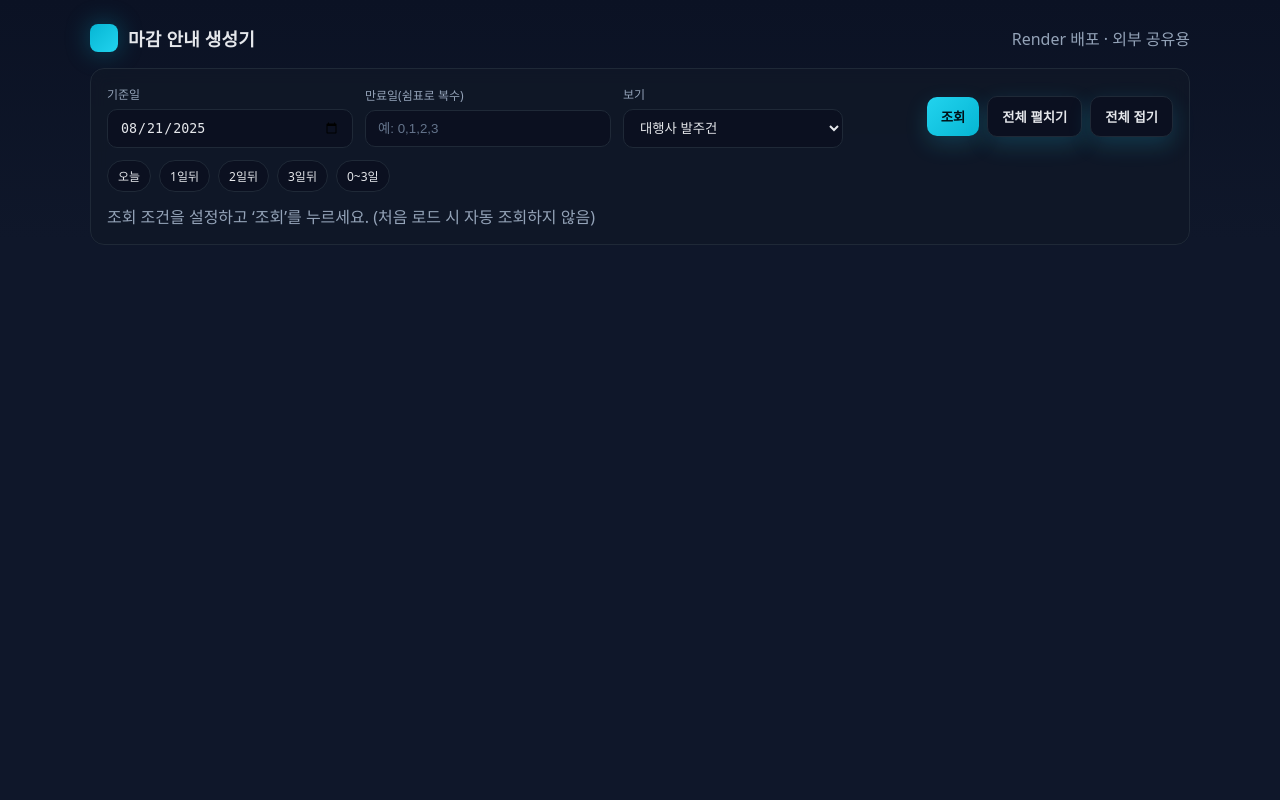
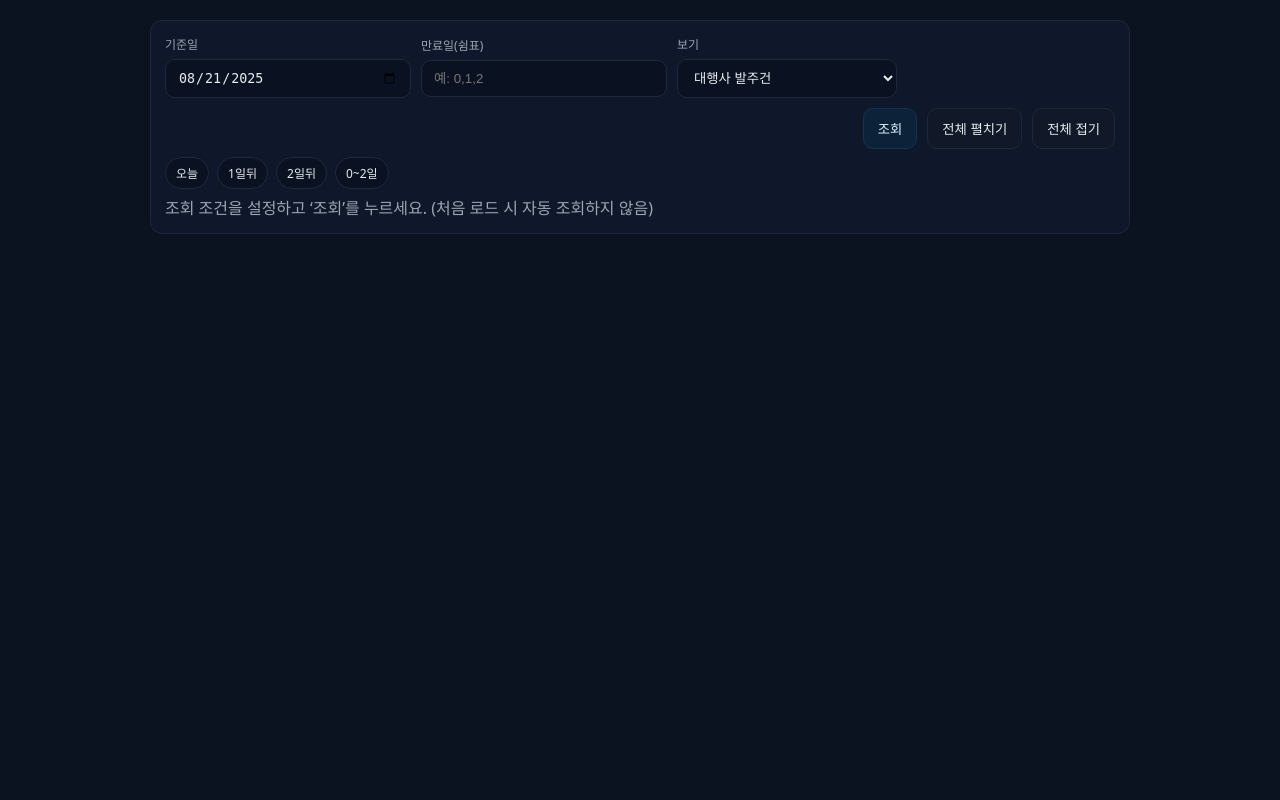
Before and after one commit to qwerpoiuqqq/jtwolab-DeadlineNotifier, a Flask app: page / in a window 1280 px wide. Run offline with Flask 3, Linux system fonts and the light colour scheme.

Commit message:
UI 업데이트2

```diff
--- a/templates/index.html
+++ b/templates/index.html
@@ -6,84 +6,52 @@
     <title>마감 안내 생성기</title>
     <style>
       :root{
-        --bg:#0f172a;        /* slate-900 */
-        --panel:#111827;     /* gray-900 */
-        --muted:#94a3b8;     /* slate-400 */
-        --text:#e5e7eb;      /* gray-200 */
-        --accent:#22d3ee;    /* cyan-400 */
-        --accent-2:#06b6d4;  /* cyan-500 */
-        --border:#1f2937;    /* gray-800 */
-        --success:#16a34a;   /* green-600 */
+        --bg:#0b1220; --panel:#0f172a; --muted:#9aa6b2; --text:#e7ecef;
+        --line:#1e293b; --accent:#0ea5e9; --btn:#111827;
       }
       html,body{height:100%}
-      body{
-        margin:0; background:linear-gradient(180deg,#0b1224, #0f172a 30%);
-        color:var(--text); font-family: ui-sans-serif, system-ui, "Segoe UI", Roboto, "Noto Sans KR", Arial, "Apple SD Gothic Neo";
-      }
-      .container{ max-width:1100px; margin:0 auto; padding:24px; }
-      .header{ display:flex; align-items:center; justify-content:space-between; margin-bottom:16px; }
-      .brand{ display:flex; align-items:center; gap:10px; }
-      .brand-badge{ width:28px; height:28px; border-radius:8px; background:linear-gradient(135deg,#06b6d4,#22d3ee); box-shadow:0 0 24px rgba(6,182,212,.35); }
-      .brand-title{ font-weight:800; letter-spacing:.2px; font-size:18px; }
-      .panel{ background:rgba(17,24,39,.75); backdrop-filter: blur(8px); border:1px solid var(--border); border-radius:14px; padding:16px; }
-      .row{ display:flex; flex-wrap:wrap; gap:12px; align-items:center; }
-      .row + .row{ margin-top:12px; }
-      label{ font-size:12px; color:var(--muted); display:block; margin-bottom:6px; }
-      input[type="text"],input[type="date"],select{
-        background:#0b1020; color:var(--text); border:1px solid var(--border); border-radius:10px;
-        padding:10px 12px; min-width:220px; outline:none;
-      }
-      input::placeholder{ color:#64748b; }
-      .btn{
-        border:none; padding:10px 14px; border-radius:10px; cursor:pointer; font-weight:600;
-        color:#001017; background:linear-gradient(135deg,var(--accent),var(--accent-2));
-        box-shadow:0 8px 22px rgba(34,211,238,.18); transition:.2s;
-      }
-      .btn:hover{ transform:translateY(-1px); box-shadow:0 12px 26px rgba(34,211,238,.25); }
-      .chips{ display:flex; gap:8px; flex-wrap:wrap; }
-      .chip{ font-size:12px; color:var(--text); border:1px solid var(--border); background:#0b1020; padding:6px 10px; border-radius:999px; cursor:pointer; }
-      .muted{ color:var(--muted); }
-      .summary{ display:flex; gap:10px; flex-wrap:wrap; }
-      .pill{ background:#0b1020; border:1px solid var(--border); color:var(--text); padding:6px 10px; border-radius:999px; font-size:12px; }
-      .agency{ border:1px solid var(--border); border-radius:14px; padding:14px; background:rgba(9,12,24,.7); }
-      .agency-head{ display:flex; align-items:center; justify-content:space-between; margin-bottom:8px; }
-      .agency-name{ font-weight:700; font-size:15px; letter-spacing:.3px; }
-      .copy-area{ background:#0b1020; border:1px dashed #1b2543; padding:12px; border-radius:10px; white-space:pre-wrap; font-family: ui-monospace, SFMono-Regular, Menlo, Consolas, "Courier New"; color:#dbeafe; }
-      .grid{ display:grid; gap:12px; }
-      @media(min-width:900px){ .grid{ grid-template-columns:1fr 1fr; } }
-
+      body{margin:0;background:var(--bg);color:var(--text);font-family:ui-sans-serif,system-ui,"Noto Sans KR",Arial}
+      .container{max-width:980px;margin:0 auto;padding:20px}
+      .hstack{display:flex;gap:10px;align-items:center;flex-wrap:wrap}
+      .panel{background:var(--panel);border:1px solid var(--line);border-radius:12px;padding:14px}
+      label{display:block;font-size:12px;color:var(--muted);margin-bottom:6px}
+      input[type="text"],input[type="date"],select{background:#0a1222;color:var(--text);border:1px solid var(--line);border-radius:10px;padding:10px 12px;min-width:220px}
+      .btn{border:1px solid var(--line);background:var(--btn);color:var(--text);padding:10px 14px;border-radius:10px;cursor:pointer}
+      .btn-primary{background:#0c2238;border-color:#14324f;color:#dff3ff}
+      .chips{display:flex;gap:8px;flex-wrap:wrap}
+      .chip{border:1px solid var(--line);background:#0a1222;color:var(--text);padding:6px 10px;border-radius:999px;cursor:pointer;font-size:12px}
+      .muted{color:var(--muted)}
+      .pill{border:1px solid var(--line);background:#0a1222;color:var(--text);padding:6px 10px;border-radius:999px;font-size:12px}
+      .grid{display:grid;gap:12px}
+      @media(min-width:900px){.grid{grid-template-columns:1fr 1fr}}
+      .card{background:#0a1222;border:1px solid var(--line);border-radius:12px;padding:12px}
+      .card-head{display:flex;justify-content:space-between;align-items:center;margin-bottom:6px}
+      .name{font-weight:700}
+      .copy{white-space:pre-wrap;background:#07101e;border:1px dashed #132039;border-radius:10px;padding:10px;font-family:ui-monospace,Menlo,Consolas,"Courier New";color:#e9f2ff}
       /* overlay spinner */
-      .overlay{ position:fixed; inset:0; display:none; align-items:center; justify-content:center; background:rgba(2,6,23,.6); backdrop-filter: blur(3px); z-index:50; }
-      .spinner{ width:42px; height:42px; border:3px solid rgba(34,211,238,.25); border-top-color:var(--accent); border-radius:50%; animation:spin 1s linear infinite; margin-bottom:12px; }
-      @keyframes spin{ to{ transform:rotate(360deg); } }
-      .toast{ position:fixed; right:16px; bottom:16px; background:#07201e; color:#bff1e8; border:1px solid #0d362f; border-radius:10px; padding:10px 12px; display:none; z-index:60; }
-      .toolbar{ display:flex; gap:8px; align-items:center; }
-      .btn-secondary{ background:#0b1020; color:var(--text); border:1px solid var(--border); }
-      .btn-secondary:hover{ background:#0e162e; }
+      .overlay{position:fixed;inset:0;display:none;align-items:center;justify-content:center;background:rgba(1,6,20,.55);backdrop-filter:blur(2px);z-index:50}
+      .spin{width:36px;height:36px;border:3px solid rgba(14,165,233,.25);border-top-color:var(--accent);border-radius:50%;animation:spin 1s linear infinite;margin-bottom:10px}
+      @keyframes spin{to{transform:rotate(360deg)}}
+      .center{text-align:center}
+      .toast{position:fixed;right:16px;bottom:16px;background:#06201a;border:1px solid #0d3a2f;color:#bff4e8;padding:10px 12px;border-radius:10px;display:none;z-index:60}
+      hr{border:none;border-top:1px solid var(--line);margin:12px 0}
     </style>
   </head>
   <body>
     <div class="container">
-      <div class="header">
-        <div class="brand">
-          <div class="brand-badge"></div>
-          <div class="brand-title">마감 안내 생성기</div>
-        </div>
-        <div class="muted">Render 배포 · 외부 공유용</div>
-      </div>
 
-      <!-- 컨트롤 패널 -->
-      <div class="panel" style="margin-bottom:14px;">
-        <form id="query-form" method="get" action="/">
+      <!-- 컨트롤 -->
+      <div class="panel" style="margin-bottom:12px">
+        <form id="q" method="get" action="/">
           <input type="hidden" name="submit" value="1" />
-          <div class="row">
+          <div class="hstack">
             <div>
               <label>기준일</label>
               <input type="date" name="base_date" value="{{ base_date_str }}" />
             </div>
             <div>
-              <label>만료일(쉼표로 복수)</label>
-              <input type="text" name="days" value="{{ days_param }}" placeholder="예: 0,1,2,3" />
+              <label>만료일(쉼표)</label>
+              <input type="text" name="days" value="{{ days_param }}" placeholder="예: 0,1,2" />
             </div>
             <div>
               <label>보기</label>
@@ -92,32 +60,30 @@
                 <option value="internal" {% if filter_mode=='internal' %}selected{% endif %}>내부 진행건</option>
               </select>
             </div>
-            <div class="toolbar" style="margin-left:auto;">
-              <button class="btn" type="submit">조회</button>
-              <button class="btn btn-secondary" type="button" id="expand-all">전체 펼치기</button>
-              <button class="btn btn-secondary" type="button" id="collapse-all">전체 접기</button>
+            <div style="margin-left:auto" class="hstack">
+              <button class="btn btn-primary" type="submit">조회</button>
+              <button class="btn" type="button" id="expand">전체 펼치기</button>
+              <button class="btn" type="button" id="collapse">전체 접기</button>
             </div>
           </div>
-          <div class="row chips">
+          <div class="hstack chips" style="margin-top:8px">
             <span class="chip" data-days="0">오늘</span>
             <span class="chip" data-days="1">1일뒤</span>
             <span class="chip" data-days="2">2일뒤</span>
-            <span class="chip" data-days="3">3일뒤</span>
-            <span class="chip" data-days="0,1,2,3">0~3일</span>
+            <span class="chip" data-days="0,1,2">0~2일</span>
           </div>
           {% if not did_fetch %}
-          <div class="row muted">조회 조건을 설정하고 ‘조회’를 누르세요. (처음 로드 시 자동 조회하지 않음)</div>
+            <div class="muted" style="margin-top:6px">조회 조건을 설정하고 ‘조회’를 누르세요. (처음 로드 시 자동 조회하지 않음)</div>
           {% endif %}
         </form>
       </div>
 
       <!-- 요약 -->
       {% if did_fetch and ordered_days %}
-      <div class="panel" style="margin-bottom:14px;">
-        <div class="summary">
-          <span class="muted">기준일</span>
-          <span class="pill">{{ base_date_str }}</span>
-          <span class="muted" style="margin-left:10px;">날짜 매핑</span>
+      <div class="panel" style="margin-bottom:12px">
+        <div class="hstack" style="flex-wrap:wrap">
+          <span class="muted">기준일</span><span class="pill">{{ base_date_str }}</span>
+          <span class="muted" style="margin-left:10px">날짜 매핑</span>
           {% for d in ordered_days %}
             <span class="pill">{{ d }}일 → {{ day_to_date_label[d] }}</span>
           {% endfor %}
@@ -130,17 +96,15 @@
         {% if grouped %}
           <div class="grid" id="results">
             {% for agency, tasks in grouped.items() %}
-              <div class="agency" data-agency-card>
-                <div class="agency-head">
-                  <div class="agency-name">[{{ agency }}]</div>
-                  <div class="toolbar">
-                    <button class="btn btn-secondary" type="button" data-toggle>접기</button>
-                    <button class="btn" type="button" onclick="copyText('copy-{{ loop.index }}')">복사</button>
+              <div class="card" data-card>
+                <div class="card-head">
+                  <div class="name">[{{ agency }}]</div>
+                  <div class="hstack">
+                    <button class="btn" type="button" data-toggle>접기</button>
+                    <button class="btn btn-primary" type="button" onclick="copyText('c{{ loop.index }}')">복사</button>
                   </div>
                 </div>
-                <div id="copy-{{ loop.index }}" class="copy-area" data-body>
-                  {{ agency_to_message[agency] }}
-                </div>
+                <div class="copy" id="c{{ loop.index }}" data-body>{{ agency_to_message[agency] }}</div>
               </div>
             {% endfor %}
           </div>
@@ -148,92 +112,62 @@
           <div class="panel muted">조건에 해당하는 항목이 없습니다.</div>
         {% endif %}
       {% endif %}
-
-      {% if error %}
-        <div class="panel" style="margin-top:14px; border-color:#7f1d1d; color:#fecaca; background:#1b0b0b;">
-          오류: {{ error }}
-        </div>
-      {% endif %}
     </div>
 
     <!-- 로딩 오버레이 -->
     <div class="overlay" id="overlay">
-      <div style="text-align:center;">
-        <div class="spinner"></div>
+      <div class="center">
+        <div class="spin"></div>
         <div class="muted">정보를 찾는 중입니다...</div>
       </div>
     </div>
 
     <!-- 토스트 -->
-    <div class="toast" id="toast">복사되었습니다. 카톡에 붙여넣기 하세요.</div>
+    <div class="toast" id="toast">복사되었습니다.</div>
 
     <script>
-      // 빠른 선택 칩
-      document.querySelectorAll('.chip').forEach(el=>{
-        el.addEventListener('click', ()=>{
-          const v = el.getAttribute('data-days');
-          const input = document.querySelector('input[name="days"]');
-          input.value = v;
+      // 칩
+      document.querySelectorAll('.chip').forEach(ch=>ch.addEventListener('click',()=>{
+        const v = ch.getAttribute('data-days');
+        document.querySelector('input[name="days"]').value = v;
+      }));
+
+      // 오버레이
+      const form = document.getElementById('q'); const overlay = document.getElementById('overlay');
+      form?.addEventListener('submit', ()=>{ overlay.style.display='flex'; });
+      window.addEventListener('pageshow', ()=>{ overlay.style.display='none'; });
+
+      // 접기/펼치기
+      function setCard(card, open){
+        const body = card.querySelector('[data-body]');
+        const btn = card.querySelector('[data-toggle]');
+        body.style.display = open ? 'block' : 'none';
+        btn.textContent = open ? '접기' : '펼치기';
+      }
+      document.querySelectorAll('[data-card]').forEach(card=>{
+        const btn = card.querySelector('[data-toggle]');
+        btn.addEventListener('click', ()=>{
+          const open = card.querySelector('[data-body]').style.display !== 'none';
+          setCard(card, !open);
         });
       });
-
-      // 오버레이 스피너
-      const form = document.getElementById('query-form');
-      const overlay = document.getElementById('overlay');
-      form?.addEventListener('submit', ()=>{ overlay.style.display='flex'; });
-
-      // 접기/펼치기
-      function toggleCard(card, force){
-        const body = card.querySelector('[data-body]');
-        const btn = card.querySelector('[data-toggle]');
-        const isHidden = body.style.display === 'none';
-        const nextState = (force === undefined) ? isHidden : !force;
-        body.style.display = nextState ? 'block' : 'none';
-        btn.textContent = nextState ? '접기' : '펼치기';
-      }
-      document.querySelectorAll('[data-agency-card]').forEach(card=>{
-        card.querySelector('[data-toggle]').addEventListener('click', ()=>toggleCard(card));
+      document.getElementById('expand')?.addEventListener('click', ()=>{
+        document.querySelectorAll('[data-card]').forEach(c=>setCard(c,true));
       });
-      document.getElementById('expand-all')?.addEventListener('click', ()=>{
-        document.querySelectorAll('[data-agency-card]').forEach(c=>{
-          c.querySelector('[data-body]').style.display='block';
-          c.querySelector('[data-toggle]').textContent='접기';
-        });
-      });
-      document.getElementById('collapse-all')?.addEventListener('click', ()=>{
-        document.querySelectorAll('[data-agency-card]').forEach(c=>{
-          c.querySelector('[data-body]').style.display='none';
-          c.querySelector('[data-toggle]').textContent='펼치기';
-        });
+      document.getElementById('collapse')?.addEventListener('click', ()=>{
+        document.querySelectorAll('[data-card]').forEach(c=>setCard(c,false));
       });
 
       // 복사
-      function showToast(){
-        const t = document.getElementById('toast');
-        t.style.display='block';
-        setTimeout(()=>{ t.style.display='none'; }, 1400);
+      function toast(){ const t=document.getElementById('toast'); t.style.display='block'; setTimeout(()=>t.style.display='none',1200); }
+      window.copyText = function(id){
+        const el = document.getElementById(id); if(!el) return;
+        const tx = el.innerText;
+        (navigator.clipboard?.writeText ? navigator.clipboard.writeText(tx) : new Promise((res,rej)=>{
+          const ta=document.createElement('textarea'); ta.value=tx; document.body.appendChild(ta); ta.select();
+          document.execCommand('copy') ? res() : rej(); document.body.removeChild(ta);
+        })).then(toast).catch(toast);
       }
-      window.copyText = function(id){
-        const el = document.getElementById(id);
-        if (!el) return;
-        const text = el.innerText;
-        if (navigator.clipboard?.writeText) {
-          navigator.clipboard.writeText(text).then(showToast).catch(()=>{
-            const ta = document.createElement('textarea');
-            ta.value = text; document.body.appendChild(ta); ta.select();
-            document.execCommand('copy'); document.body.removeChild(ta);
-            showToast();
-          });
-        } else {
-          const ta = document.createElement('textarea');
-          ta.value = text; document.body.appendChild(ta); ta.select();
-          document.execCommand('copy'); document.body.removeChild(ta);
-          showToast();
-        }
-      };
-
-      // 페이지 로드 후 로딩 숨김(뒤로가기 등 브라우저 캐시 대비)
-      window.addEventListener('pageshow', ()=>{ overlay.style.display='none'; });
     </script>
   </body>
 </html>
```
